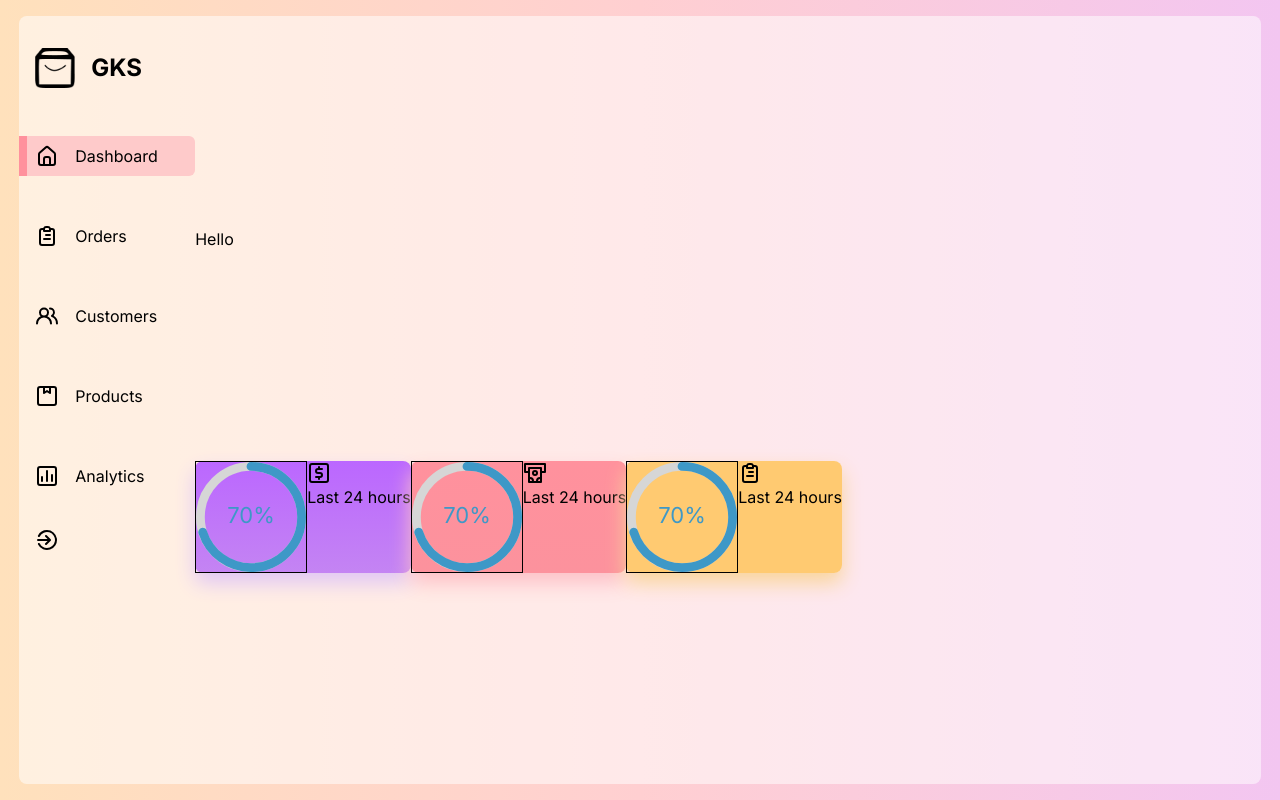
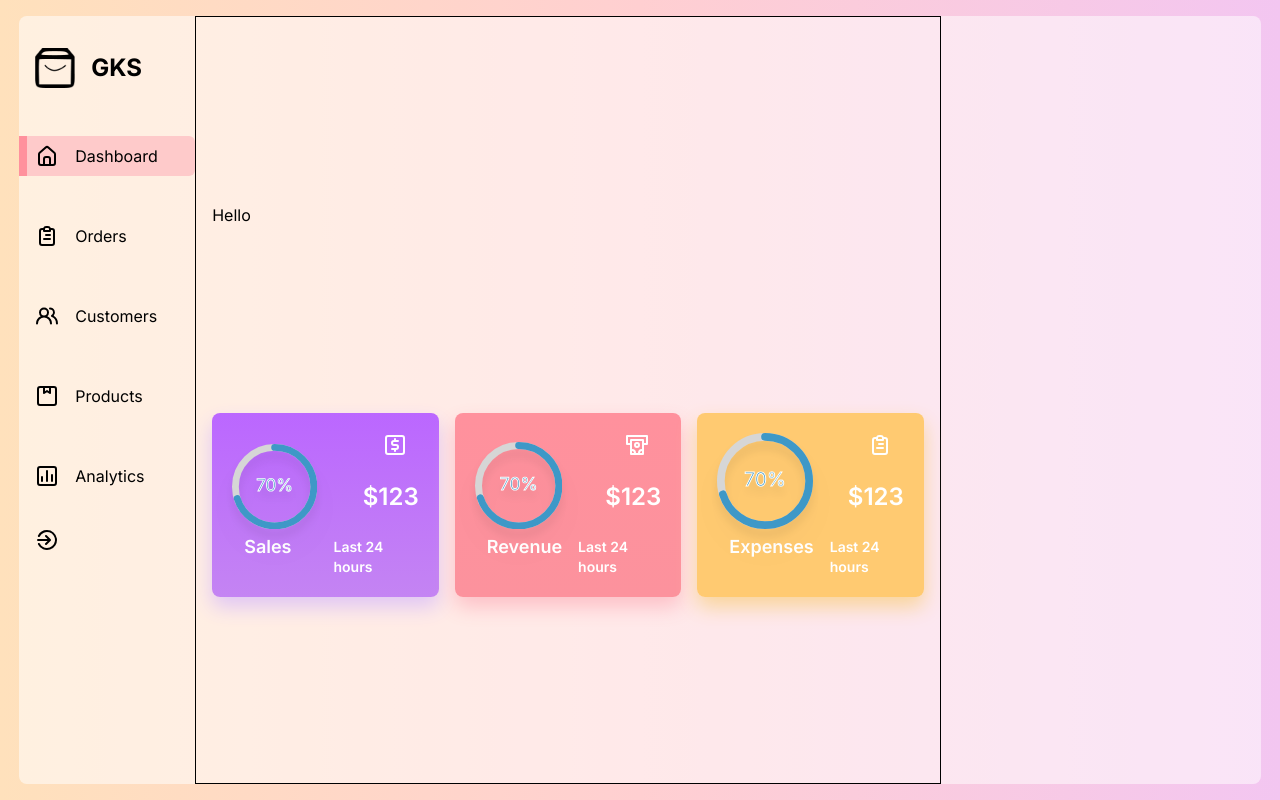
Before and after one commit to rossiKellss/admin-panel, a React (Vite) app: page / in a window 1280 px wide. Built offline with nearby package versions, Linux system fonts and the light colour scheme.

Commit message:
cards design done

```diff
--- a/src/Cards/Card.jsx
+++ b/src/Cards/Card.jsx
@@ -16,20 +16,24 @@ function Card(props) {
 }
 
 function CompactCard({param}){
+  console.log(param)
   const Png=param.png;
   return(
       // compact card
-      <div className="relative flex  h-[7rem] rounded-lg" style={{
+      <div className="relative flex w-full rounded-lg p-5 gap-4" style={{
         background:param.color.backGround,
         boxShadow:param.color.boxShadow
       }}>
-        <div className="flex-1 flex  border">
-          <CircularProgressbar value={param.barValue} text={`${param.barValue}%`}/>
+        <div className="flex-1 flex flex-col  items-center justify-end gap-1  text-white h-[8rem]  ">
+          <CircularProgressbar value={param.barValue} text={`${param.barValue}%`} className=" stroke-white drop-shadow-xl  w-fit"/>
+          <span className="self-start text-lg font-semibold ml-3">{param.title}</span>
+
         </div>
-        <div>
-          <Png/>
-          <span>{param.value}</span>
-          <span>Last 24 hours</span>
+
+        <div className="flex flex-1 flex-col  text-white items-end gap-6 justify-end ">
+          <Png className="w-12"/>
+          <span className="text-2xl font-semibold">$123</span>
+          <span className="text-sm font-semibold">Last 24 hours</span>
         </div>
       </div>
 
--- a/src/Cards/Cards.jsx
+++ b/src/Cards/Cards.jsx
@@ -4,7 +4,7 @@ import Card from "./Card"
 function Cards() {
     const [expanded,setExpanded]=useState();
   return (
-    <div className="flex ">
+    <div className="flex gap-4  ">
      {cardsData.map((data,index)=>{
         return(
         <Card
--- a/src/Main/Dashboard.jsx
+++ b/src/Main/Dashboard.jsx
@@ -3,7 +3,7 @@ import Cards from '../Cards/Cards'
 
 function Dashboard() {
   return (
-    <div className='flex flex-col justify-evenly'>
+    <div className='flex flex-col justify-evenly px-4 border'>
         <h1>Hello</h1>
         <Cards/>
     </div>
--- a/src/index.css
+++ b/src/index.css
@@ -10,7 +10,10 @@
   body{
     min-height: 100vh;
   }
-  .activeClass{
-    @apply
+
+  .CircularProgressBar-path{
+    stroke: white !important;
+
+
   }
 }
--- a/tailwind.config.js
+++ b/tailwind.config.js
@@ -1,5 +1,6 @@
 /** @type {import('tailwindcss').Config} */
 export default {
+  important:true,
   content: [
     "./index.html",
     "./src/**/*.{js,ts,jsx,tsx}",
```
